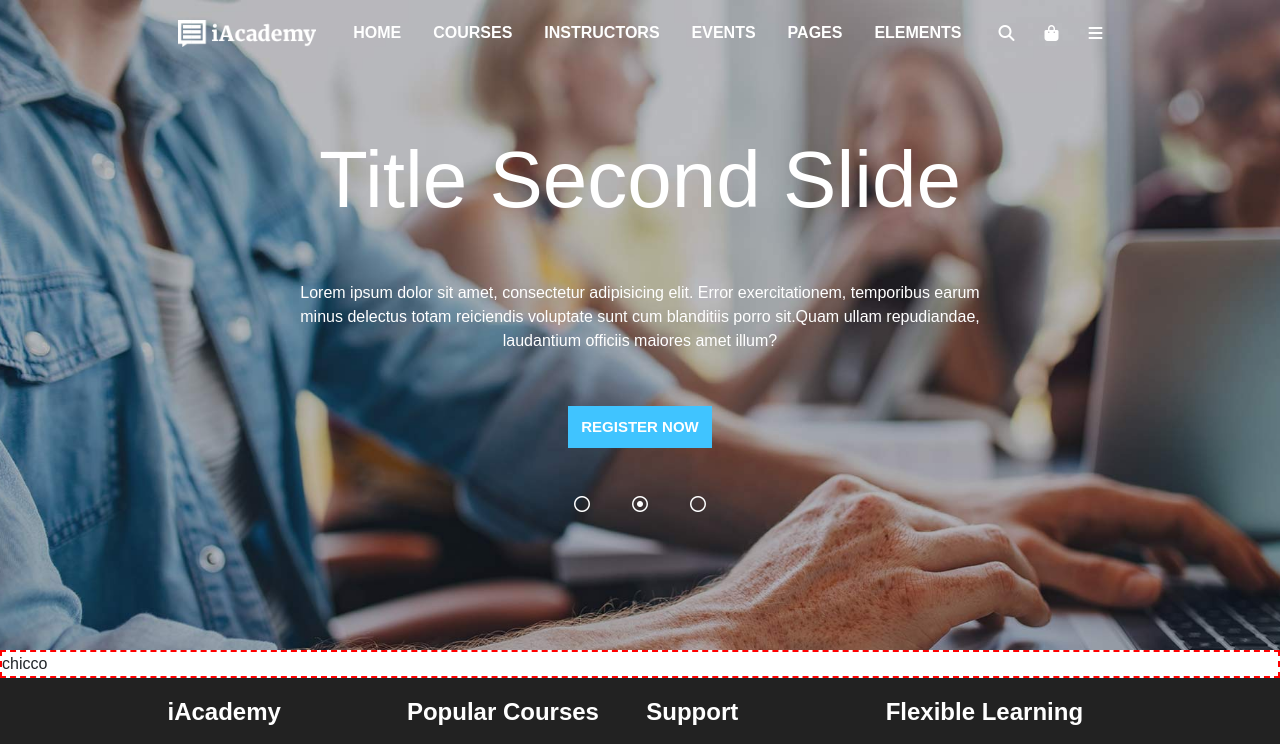
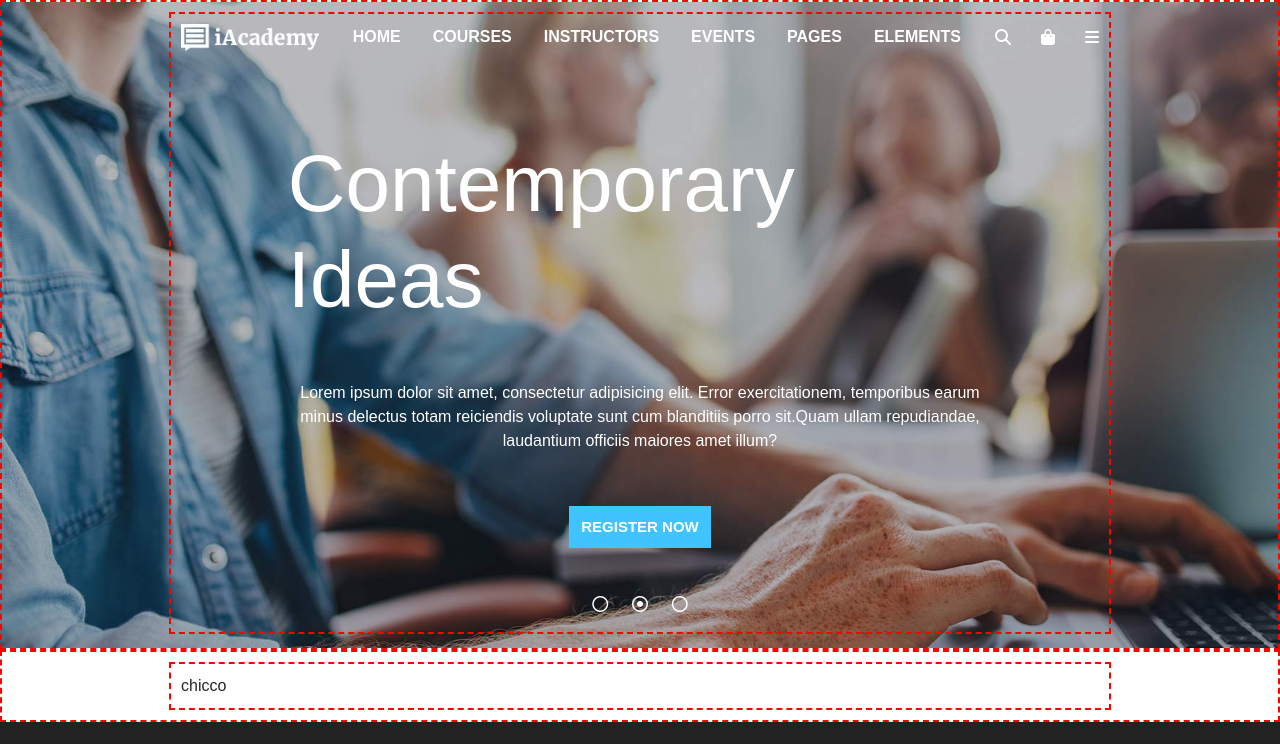
Before and after one commit to andreabellome/proj-html-vuejs, a Vue app: page / in a window 1280 px wide. Shown: the top 744 px of the page. Built offline with nearby package versions, Linux system fonts and the light colour scheme.

Commit message:
static main

```diff
--- a/src/components/CarouselComp.vue
+++ b/src/components/CarouselComp.vue
@@ -14,7 +14,7 @@
         </div>
 
         <!-- start: buttons to update slides -->
-        <div class="col-white width-30 flex flex-dir-row just-cont-evenly">
+        <div class="col-white width-20 flex flex-dir-row just-cont-evenly">
 
             <i v-for="(elem, index) in datiCarouselComp" class="fa-regular col-white"
                 v-bind:class="[index == curractive ? 'fa-circle-dot' : 'fa-circle']" @click="updateCurrActive(index)"></i>
--- a/src/components/HeaderComp.vue
+++ b/src/components/HeaderComp.vue
@@ -1,8 +1,8 @@
 <template>
-    <div class="padd-10 bg-header" style="min-height: 650px;">
+    <div class="debug padd-10 bg-header" style="min-height: 650px;">
 
         <!-- start: header -->
-        <div class="header-style padd-10 width-75 margin-auto">
+        <div class="debug header-style padd-10 width-75 margin-auto">
 
             <!-- nav bar -->
             <NavBarComp :datiNav="datiHeader" />
@@ -12,8 +12,6 @@
 
         </div>
         <!-- end: header -->
-
-
 
     </div>
 </template>
--- a/src/components/MainComp.vue
+++ b/src/components/MainComp.vue
@@ -1,6 +1,12 @@
 <template>
-    <div class="debug">
-        chicco
+    <div class="debug padd-10">
+
+        <!-- start: main container -->
+        <div class="debug padd-10 width-75 margin-auto">
+            chicco
+        </div>
+        <!-- end: main container -->
+
     </div>
 </template>
 
--- a/src/store.js
+++ b/src/store.js
@@ -19,11 +19,11 @@ export const store = reactive(
 
         carouselObj: [
             {
-                title: 'Contemporary Ideas',
+                title: 'Title Second Slide',
                 text: 'Lorem ipsum dolor sit amet, consectetur adipisicing elit. Error exercitationem, temporibus earum minus delectus totam reiciendis voluptate sunt cum blanditiis porro sit.Quam ullam repudiandae, laudantium officiis maiores amet illum?',
             },
             {
-                title: 'Title Second Slide',
+                title: 'Contemporary Ideas',
                 text: 'Lorem ipsum dolor sit amet, consectetur adipisicing elit. Error exercitationem, temporibus earum minus delectus totam reiciendis voluptate sunt cum blanditiis porro sit.Quam ullam repudiandae, laudantium officiis maiores amet illum?',
             },
             {
```
